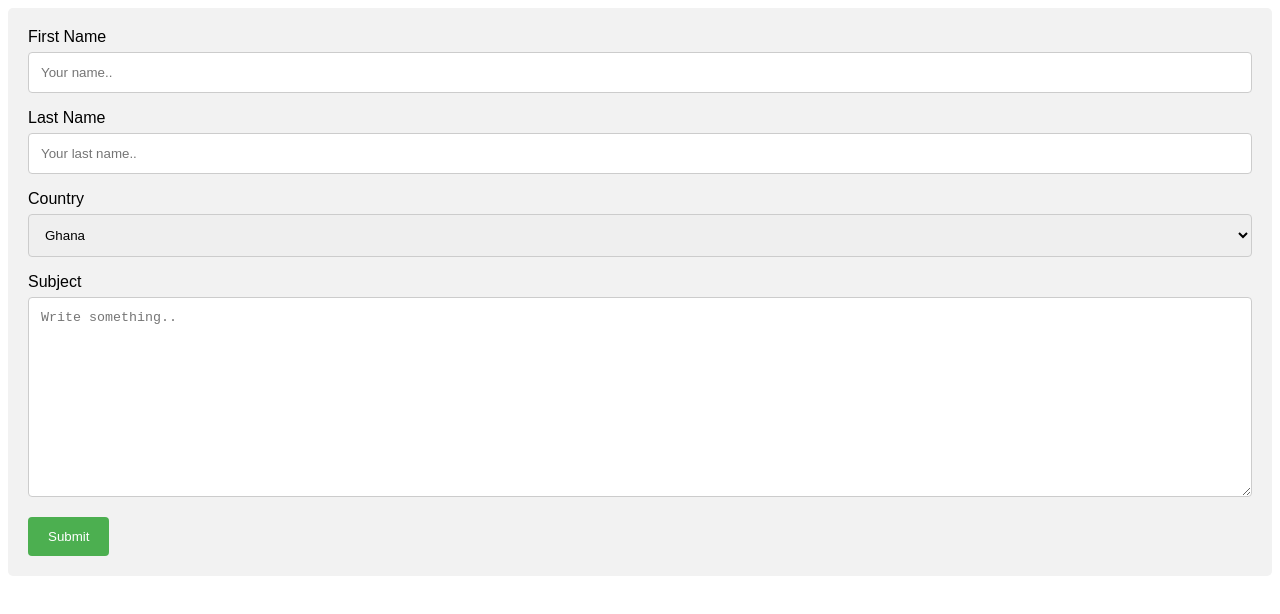
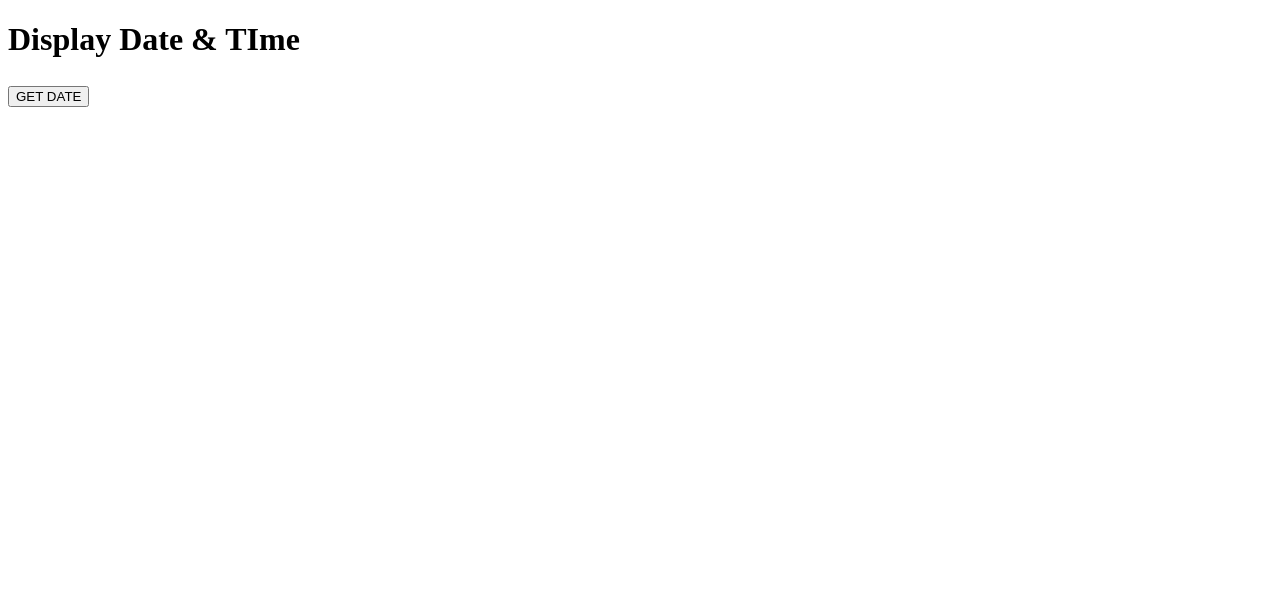
Before and after one commit to Healler77/GTL-ASSIGNMENT, a plain HTML site: page HW1_6B7LPEL846.html in a window 1280 px wide. Drawn offline with Linux system fonts and the light colour scheme.

Commit message:
HW2_6B7LPEL846

```diff
--- a/HW1_6B7LPEL846.html
+++ b/HW1_6B7LPEL846.html
@@ -3,69 +3,18 @@
 <head>
     <meta charset="UTF-8">
     <meta name="viewport" content="width=device-width, initial-scale=1.0">
-    <title>contact form</title>
-    <style>
-        body {font-family: Arial, Helvetica, sans-serif;}
-        * {box-sizing: border-box;}
-
-        input[type=text], select, textarea {
-          width: 100%;
-          padding: 12px;
-          border: 1px solid #ccc;
-          border-radius: 4px;
-          box-sizing: border-box;
-          margin-top: 6px;
-          margin-bottom: 16px;
-          resize: vertical;
-        }
-
-        input[type=submit] {
-          background-color: #4CAF50;
-          color: white;
-          padding: 12px 20px;
-          border: none;
-          border-radius: 4px;
-          cursor: pointer;
-        }
-
-        input[type=submit]:hover {
-          background-color: #45a049;
-        }
-
-        .container {
-          border-radius: 5px;
-          background-color: #f2f2f2;
-          padding: 20px;
-        }
-        </style>
+    <title>HW_6B7LPEL846</title>
 </head>
 <body>
+    <h1>Display Date & TIme </h1>
 
-    <div class="container" >
+    <h2>
 
+        <button type="button"onclick="document.getElementById('get date button').innerHTML = Date()">GET DATE</button>
 
-            <label for="First name">First Name</label>
-            <input type="text" id="fname" name="firstname" placeholder="Your name.."> <br>
+        <p id="get date button"></p>
 
-            <label for="Last name">Last Name</label>
-            <input type="text" id="lname" name="lastname" placeholder="Your last name.."> <br>
-
-            <label for="country">Country</label>
-            <select id="country" name="country">
-            <option value="ghana">Ghana</option>
-            <option value="kenya">Kenya</option>
-            <option value="nigeria">Nigeria</option>
-            <option value="southafrica">South Africa</option>
-            <option value="uganda">Uganda</option>
-            </select> <br>
-
-            <label for="subject">Subject</label><br>
-            <textarea id="subject" name="subject" placeholder="Write something.." style="height:200px"></textarea> <br>
-
-            <input type="submit" value="Submit"><br>
-
-  </form>
-</div>
+    </h2>
 
 </body>
 </html>
```
